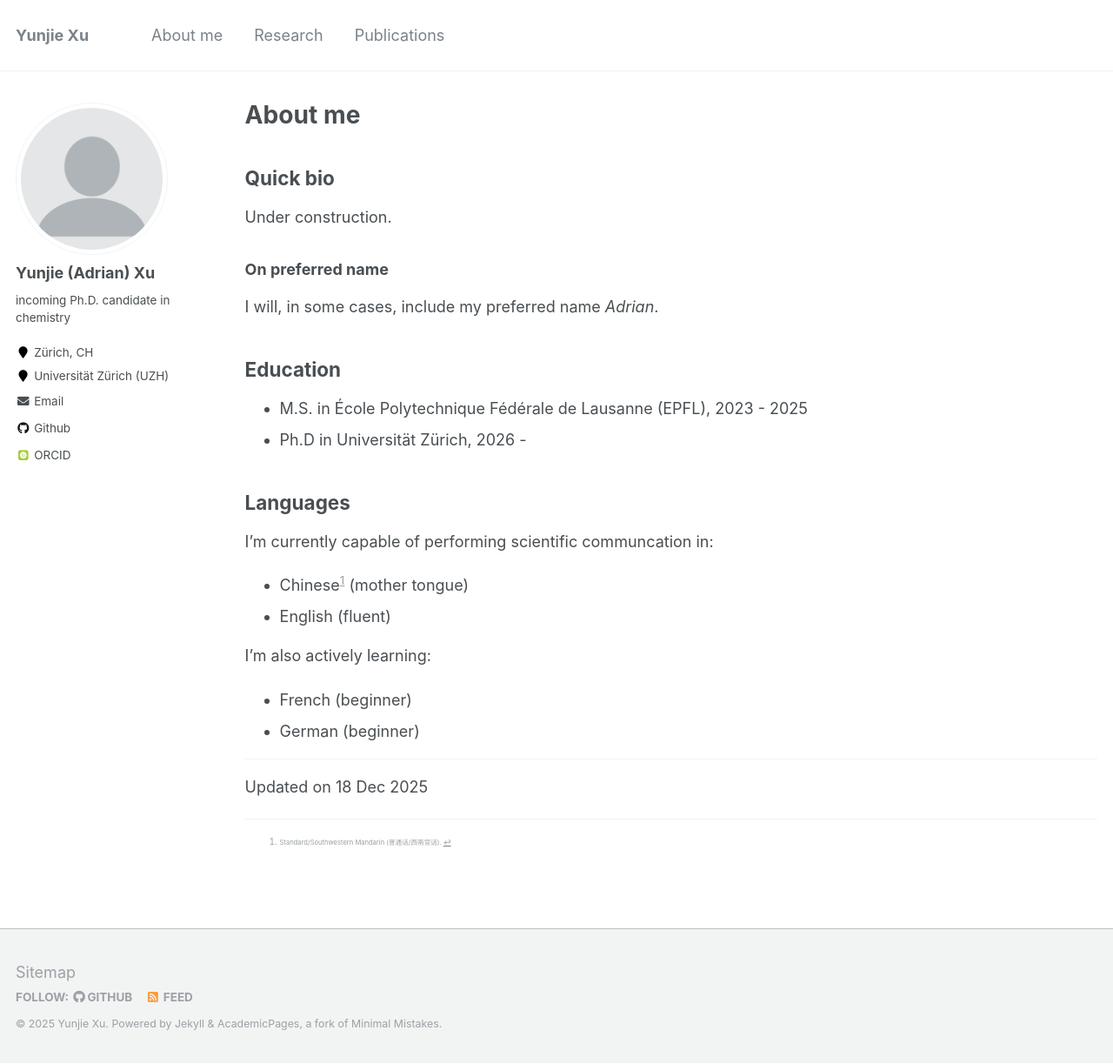
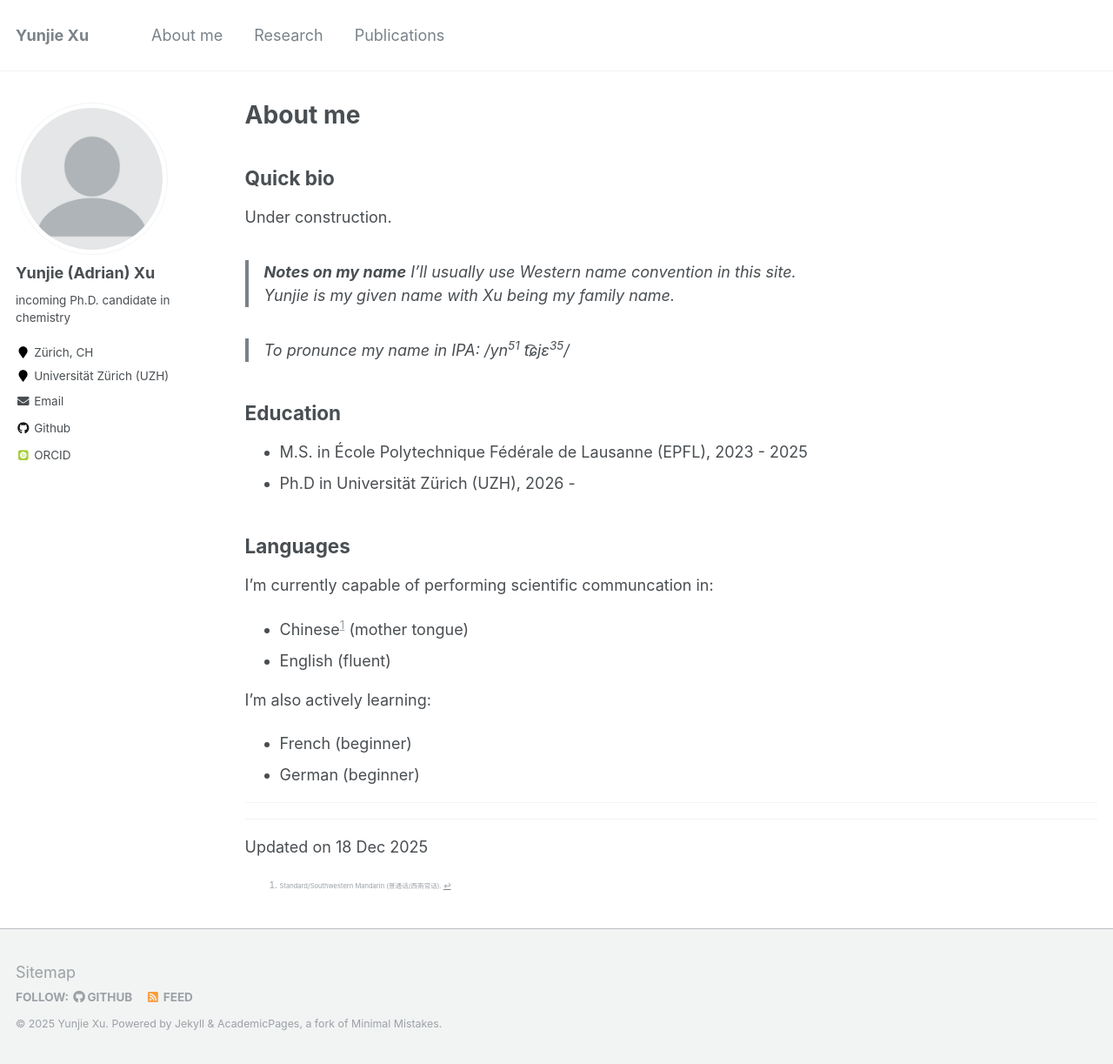
Before and after one commit to Syrizein/syrizein.github.io, a Jekyll site: the page built from _pages/aboutme.md, in a window 1280 px wide and 1223 px high. Shown: the whole window at 87% size. Built offline with Jekyll 4.4.1, drawn with Linux system fonts in a browser that asks for light colours; some web fonts are replaced.

Commit message:
Changed formatting for some sections.

```diff
--- a/_pages/aboutme.md
+++ b/_pages/aboutme.md
@@ -13,13 +13,15 @@ redirect_from:
 
 Under construction.
 
-### On preferred name
+>**Notes on my name**
+>I'll usually use Western name convention in this site.
+>*Yunjie* is my given name with *Xu* being my family name.
 
-I will, in some cases, include my preferred name *Adrian*.
+>To pronunce my name in IPA: /yn<sup>51</sup> t͡ɕjɛ<sup>35</sup>/
 
 ## Education
 * M.S. in École Polytechnique Fédérale de Lausanne (EPFL), 2023 - 2025
-* Ph.D in Universität Zürich, 2026 -
+* Ph.D in Universität Zürich (UZH), 2026 -
 
 <!-- Skills
 ======
@@ -44,8 +46,8 @@ I'm also actively learning:
 
 ---
 
-Updated on 18 Dec 2025
+[^1]: Standard/Southwestern Mandarin (普通话/西南官话).
 
 ---
 
-[^1]: Standard/Southwestern Mandarin (普通话/西南官话).
+Updated on 18 Dec 2025
--- a/assets/css/academicons.css
+++ b/assets/css/academicons.css
@@ -328,5 +328,5 @@
 
 .md-typeset .footnote,
 .md-typeset .footnote .admonition {
-  font-size: 20px;
+  font-size: 32px;
 }
```
